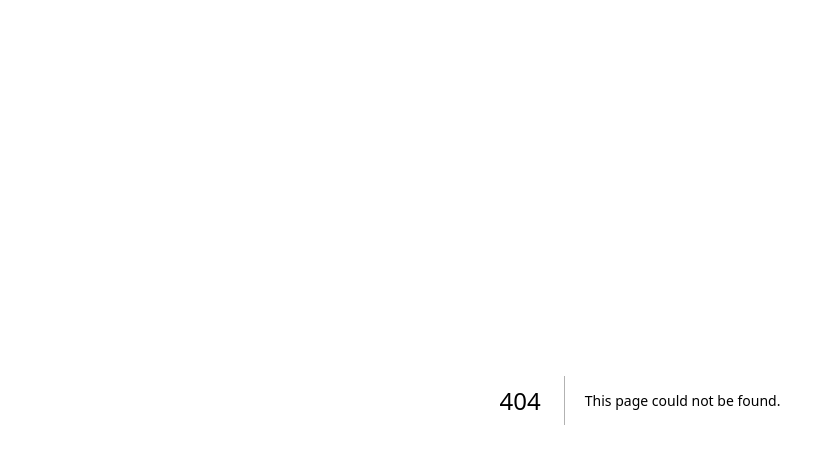
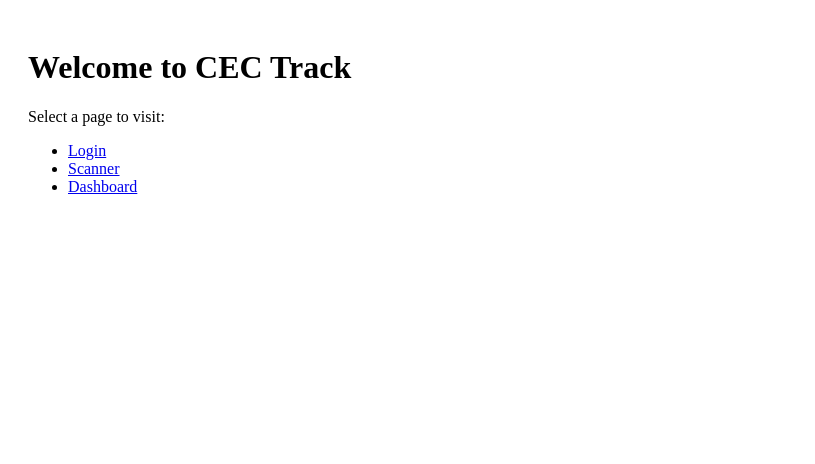
Before and after one commit to renoweebeloy/cec-track-js, a Next.js app: page /pages in a window 1280 px wide. Before the commit this address had no page. Shown: the top 464 px of the page, without its empty margins (0-815 px from the left). Built offline with nearby package versions, Linux system fonts and the light colour scheme.

Commit message:
Create index.js

```diff
--- /dev/null
+++ b/pages/pages/index.js
@@ -0,0 +1,15 @@
+import Link from 'next/link';
+
+export default function Home() {
+  return (
+    <div style={{ padding: '20px', textFont: 'sans-serif' }}>
+      <h1>Welcome to CEC Track</h1>
+      <p>Select a page to visit:</p>
+      <ul>
+        <li><Link href="/login">Login</Link></li>
+        <li><Link href="/scanner">Scanner</Link></li>
+        <li><Link href="/dashboard">Dashboard</Link></li>
+      </ul>
+    </div>
+  );
+}
```
